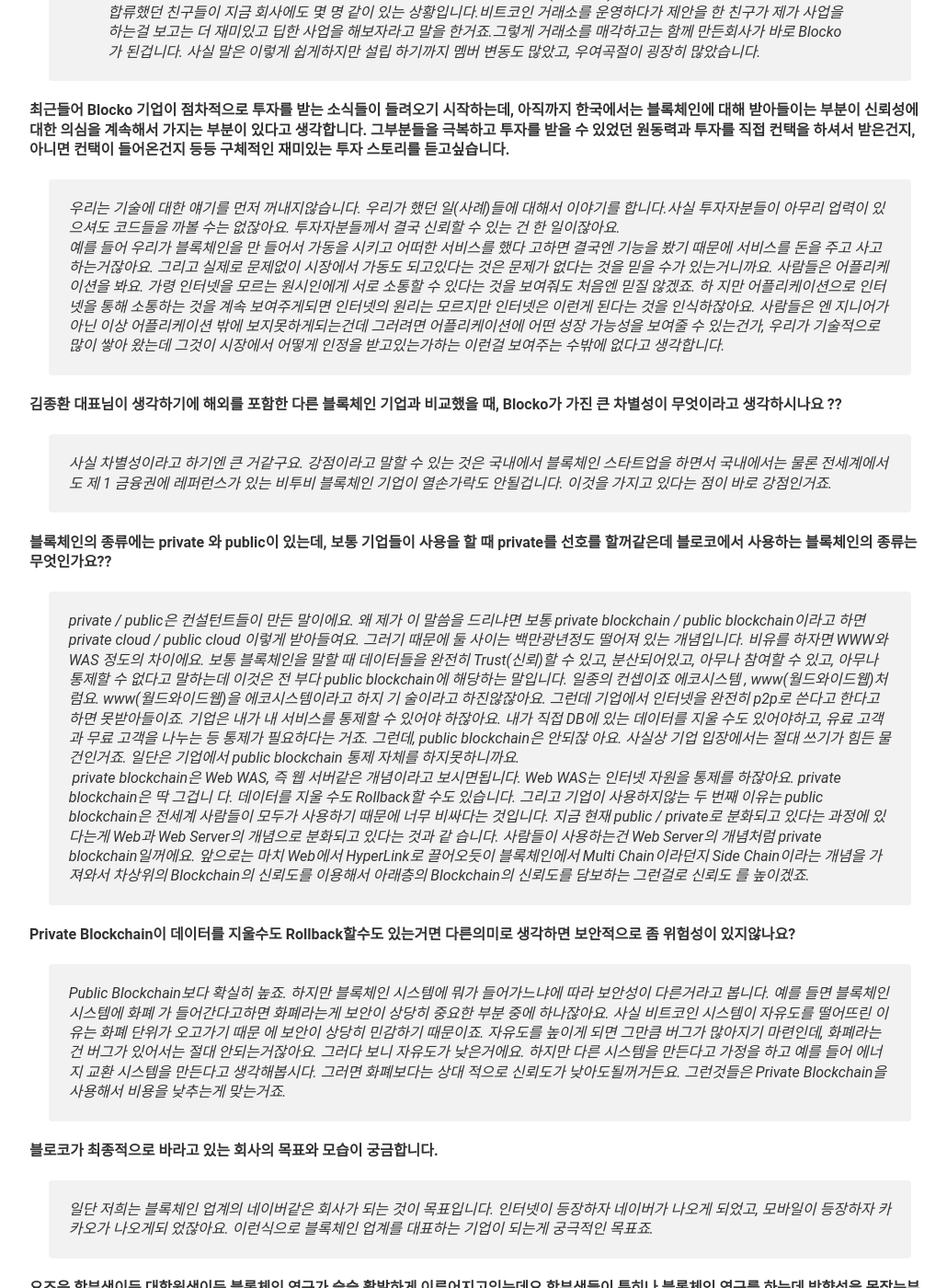
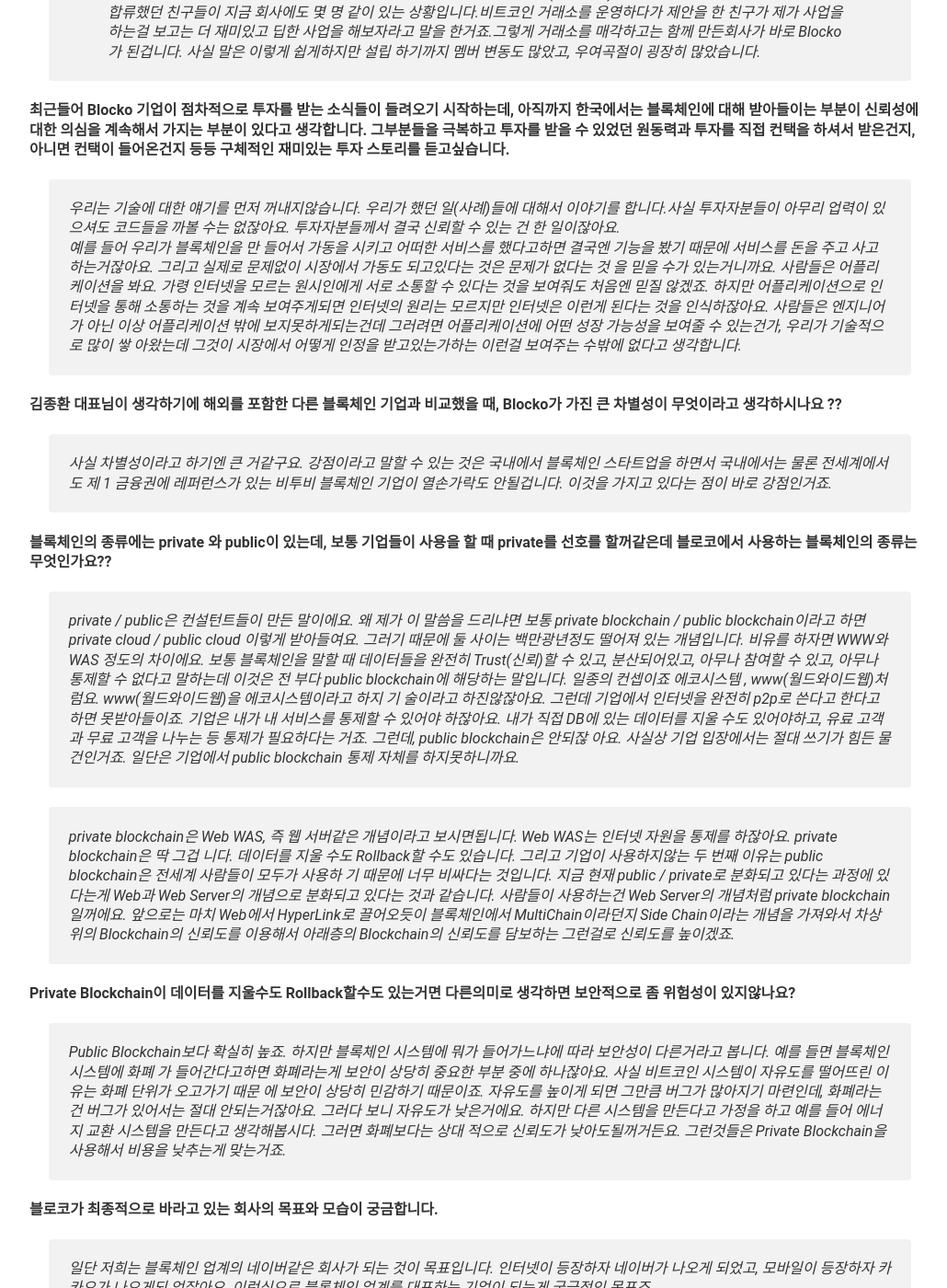
Before and after one commit to Miller-kk/KIMKIBYEONG.github.io, a Jekyll site: the page built from _posts/2017-04-23-bloko.md, in a window 1280 px wide and 1400 px high, scrolled down 1801 px. Shown: the whole window at 92% size, without its empty margins (118-1148 px from the left). Built offline with Jekyll 4.4.1, drawn with Linux system fonts in a browser that asks for light colours.

Commit message:
Update 2017-04-23-bloko.md

```diff
--- a/_posts/2017-04-23-bloko.md
+++ b/_posts/2017-04-23-bloko.md
@@ -25,14 +25,15 @@ API(Application Programming Interface)를 통해 기존 서비스에 쉽게 접
 >>  비트코인 소개시켜준 친구가 지금의 Blocko 공동 창업자 친구에요. 소개 시켜준 친구가 TMAX에서 DB를 개발하고, 삼성 SDS 산하 연구소에서 연구를 하고 있었는데, 거기서 그 친구가 스터디를 하다가 비트코인을 발견을 했어요.그 때 당시에 비트코인이 8불정도 하던 시절이였는데, 그 친구가 혼자서 연구 스터디를 하고 있다가 저에게 말을 해준거죠 “비트코인이라는게 있는데 같이 한번해볼래” 라고요. 저는 “와우 대박 이런게 있다고?” 생각하고는 (비트코인) 거래소를 만들었고, 그때 당시에 같이 합류했던 친구들이 지금 회사에도 몇 명 같이 있는 상황입니다.비트코인 거래소를 운영하다가 제안을 한 친구가 제가 사업을 하는걸 보고는 더 재미있고 딥한 사업을 해보자라고 말을 한거죠.그렇게 거래소를 매각하고는 함께 만든회사가 바로 Blocko가 된겁니다. 사실 말은 이렇게 쉽게하지만 설립 하기까지 멤버 변동도 많았고, 우여곡절이 굉장히 많았습니다.
 
 **최근들어 Blocko 기업이 점차적으로 투자를 받는 소식들이 들려오기 시작하는데, 아직까지 한국에서는 블록체인에 대해 받아들이는 부분이 신뢰성에 대한 의심을 계속해서 가지는 부분이 있다고 생각합니다. 그부분들을 극복하고 투자를 받을 수 있었던 원동력과 투자를 직접 컨택을 하셔서 받은건지, 아니면 컨택이 들어온건지 등등 구체적인 재미있는 투자 스토리를 듣고싶습니다.**
-> 우리는 기술에 대한 얘기를 먼저 꺼내지않습니다. 우리가 했던 일(사례)들에 대해서 이야기를 합니다.사실 투자자분들이 아무리 업력이 있으셔도 코드들을   까볼 수는 없잖아요. 투자자분들께서 결국 신뢰할 수 있는 건 한 일이잖아요. <br/>예를 들어 우리가 블록체인을 만 들어서 가동을 시키고 어떠한 서비스를 했다   고하면 결국엔 기능을 봤기 때문에 서비스를 돈을 주고 사고하는거잖아요. 그리고 실제로 문제없이 시장에서 가동도 되고있다는 것은 문제가 없다는 것을     믿을 수가 있는거니까요. 사람들은 어플리케이션을 봐요. 가령 인터넷을 모르는 원시인에게 서로 소통할 수 있다는 것을 보여줘도 처음엔 믿질 않겠죠. 하   지만 어플리케이션으로 인터넷을 통해 소통하는 것을 계속 보여주게되면 인터넷의 원리는 모르지만 인터넷은 이런게 된다는 것을 인식하잖아요. 사람들은 엔   지니어가 아닌 이상 어플리케이션 밖에 보지못하게되는건데 그러려면 어플리케이션에 어떤 성장 가능성을 보여줄 수 있는건가, 우리가 기술적으로 많이 쌓아   왔는데 그것이 시장에서 어떻게 인정을 받고있는가하는 이런걸 보여주는 수밖에 없다고 생각합니다.
+> 우리는 기술에 대한 얘기를 먼저 꺼내지않습니다. 우리가 했던 일(사례)들에 대해서 이야기를 합니다.사실 투자자분들이 아무리 업력이 있으셔도 코드들을   까볼 수는 없잖아요. 투자자분들께서 결국 신뢰할 수 있는 건 한 일이잖아요. <br/>예를 들어 우리가 블록체인을 만 들어서 가동을 시키고 어떠한 서비스를   했다고하면 결국엔 기능을 봤기 때문에 서비스를 돈을 주고 사고하는거잖아요. 그리고 실제로 문제없이 시장에서 가동도 되고있다는 것은 문제가 없다는 것   을 믿을 수가 있는거니까요. 사람들은 어플리케이션을 봐요. 가령 인터넷을 모르는 원시인에게 서로 소통할 수 있다는 것을 보여줘도 처음엔 믿질 않겠죠.   하지만 어플리케이션으로 인터넷을 통해 소통하는 것을 계속 보여주게되면 인터넷의 원리는 모르지만 인터넷은 이런게 된다는 것을 인식하잖아요. 사람들은   엔지니어가 아닌 이상 어플리케이션 밖에 보지못하게되는건데 그러려면 어플리케이션에 어떤 성장 가능성을 보여줄 수 있는건가, 우리가 기술적으로 많이 쌓   아왔는데 그것이 시장에서 어떻게 인정을 받고있는가하는 이런걸 보여주는 수밖에 없다고 생각합니다.
 
 **김종환 대표님이 생각하기에 해외를 포함한 다른 블록체인 기업과 비교했을 때, Blocko가 가진 큰 차별성이 무엇이라고 생각하시나요 ??**
 > 사실 차별성이라고 하기엔 큰 거같구요. 강점이라고 말할 수 있는 것은 국내에서 블록체인 스타트업을 하면서 국내에서는 물론 전세계에서도 제 1 금융권에   레퍼런스가 있는 비투비 블록체인 기업이 열손가락도 안될겁니다. 이것을 가지고 있다는 점이 바로 강점인거죠.
 
 **블록체인의 종류에는 private 와 public이 있는데, 보통 기업들이 사용을 할 때 private를 선호를 할꺼같은데 블로코에서 사용하는 블록체인의 종류는 무엇인가요??**
 > private / public은 컨설턴트들이 만든 말이에요. 왜 제가 이 말씀을 드리냐면 보통 private blockchain / public blockchain이라고 하면 private       cloud / public cloud 이렇게 받아들여요. 그러기 때문에 둘 사이는 백만광년정도 떨어져 있는 개념입니다. 비유를 하자면 WWW와 WAS 정도의 차이에요.     보통 블록체인을 말할 때 데이터들을 완전히 Trust(신뢰)할 수 있고, 분산되어있고, 아무나 참여할 수 있고, 아무나 통제할 수 없다고 말하는데 이것은 전   부다 public blockchain에 해당하는 말입니다. 일종의 컨셉이죠 에코시스템 , www(월드와이드웹)처럼요. www(월드와이드웹)을 에코시스템이라고 하지 기   술이라고 하진않잖아요. 그런데 기업에서 인터넷을 완전히 p2p로 쓴다고 한다고하면 못받아들이죠. 기업은 내가 내 서비스를 통제할 수 있어야 하잖아요.     내가 직접 DB에 있는 데이터를 지울 수도 있어야하고, 유료 고객과 무료 고객을 나누는 등 통제가 필요하다는 거죠. 그런데, public blockchain은 안되잖   아요. 사실상 기업 입장에서는 절대 쓰기가 힘든 물건인거죠. 일단은 기업에서 public blockchain 통제 자체를 하지못하니까요.<br/>
-  private blockchain은 Web WAS, 즉 웹 서버같은 개념이라고 보시면됩니다. Web WAS는 인터넷 자원을 통제를 하잖아요. private blockchain은 딱 그겁니   다. 데이터를 지울 수도 Rollback할 수도 있습니다. 그리고 기업이 사용하지않는 두 번째 이유는 public blockchain은 전세계 사람들이 모두가 사용하기   때문에 너무 비싸다는 것입니다. 지금 현재 public / private로 분화되고 있다는 과정에 있다는게 Web과 Web Server의 개념으로 분화되고 있다는 것과 같   습니다. 사람들이 사용하는건 Web Server의 개념처럼 private blockchain일꺼에요. 앞으로는 마치 Web에서 HyperLink로 끌어오듯이 블록체인에서 Multi   Chain이라던지 Side Chain이라는 개념을 가져와서 차상위의 Blockchain의 신뢰도를 이용해서 아래층의 Blockchain의 신뢰도를 담보하는 그런걸로 신뢰도   를 높이겠죠.
+
+> private blockchain은 Web WAS, 즉 웹 서버같은 개념이라고 보시면됩니다. Web WAS는 인터넷 자원을 통제를 하잖아요. private blockchain은 딱 그겁   니다. 데이터를 지울 수도 Rollback할 수도 있습니다. 그리고 기업이 사용하지않는 두 번째 이유는 public blockchain은 전세계 사람들이 모두가 사용하   기 때문에 너무 비싸다는 것입니다. 지금 현재 public / private로 분화되고 있다는 과정에 있다는게 Web과 Web Server의 개념으로 분화되고 있다는 것과   같습니다. 사람들이 사용하는건 Web Server의 개념처럼 private blockchain일꺼에요. 앞으로는 마치 Web에서 HyperLink로 끌어오듯이 블록체인에서       MultiChain이라던지 Side Chain이라는 개념을 가져와서 차상위의 Blockchain의 신뢰도를 이용해서 아래층의 Blockchain의 신뢰도를 담보하는 그런걸로     신뢰도를 높이겠죠.
 
 **Private Blockchain이 데이터를 지울수도 Rollback할수도 있는거면 다른의미로 생각하면 보안적으로 좀 위험성이 있지않나요?**
 > Public Blockchain보다 확실히 높죠. 하지만 블록체인 시스템에 뭐가 들어가느냐에 따라 보안성이 다른거라고 봅니다. 예를 들면 블록체인 시스템에 화폐   가 들어간다고하면 화폐라는게 보안이 상당히 중요한 부분 중에 하나잖아요. 사실 비트코인 시스템이 자유도를 떨어뜨린 이유는 화폐 단위가 오고가기 때문   에 보안이 상당히 민감하기 때문이죠. 자유도를 높이게 되면 그만큼 버그가 많아지기 마련인데, 화폐라는건 버그가 있어서는 절대 안되는거잖아요. 그러다   보니 자유도가 낮은거에요. 하지만 다른 시스템을 만든다고 가정을 하고 예를 들어 에너지 교환 시스템을 만든다고 생각해봅시다. 그러면 화폐보다는 상대   적으로 신뢰도가 낮아도될꺼거든요. 그런것들은 Private Blockchain을 사용해서 비용을 낮추는게 맞는거죠.
```
